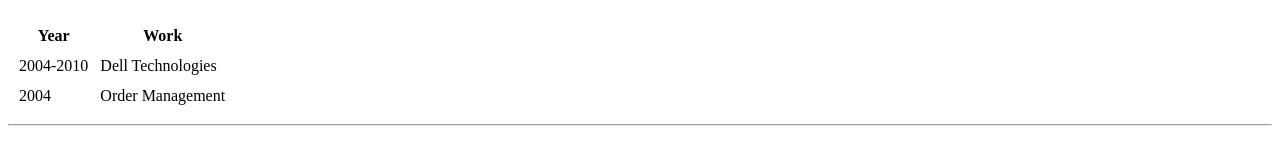
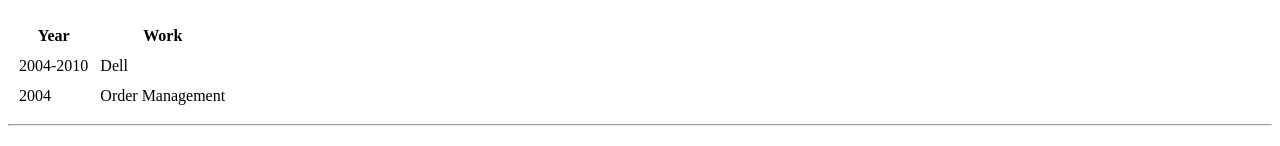
Before and after one commit to Luiscdre/CV, a plain HTML site: page index.html in a window 1280 px wide. Shown: the part 521-667 px from the top of the page. Drawn offline with Linux system fonts and the light colour scheme.

Commit message:
Update index.html

```diff
--- a/index.html
+++ b/index.html
@@ -37,7 +37,7 @@
   </thead>
   <tr>
     <td>2004-2010</td>
-    <td>Dell Technologies</td>
+    <td>Dell </td>
 
   </tr>
 
```
